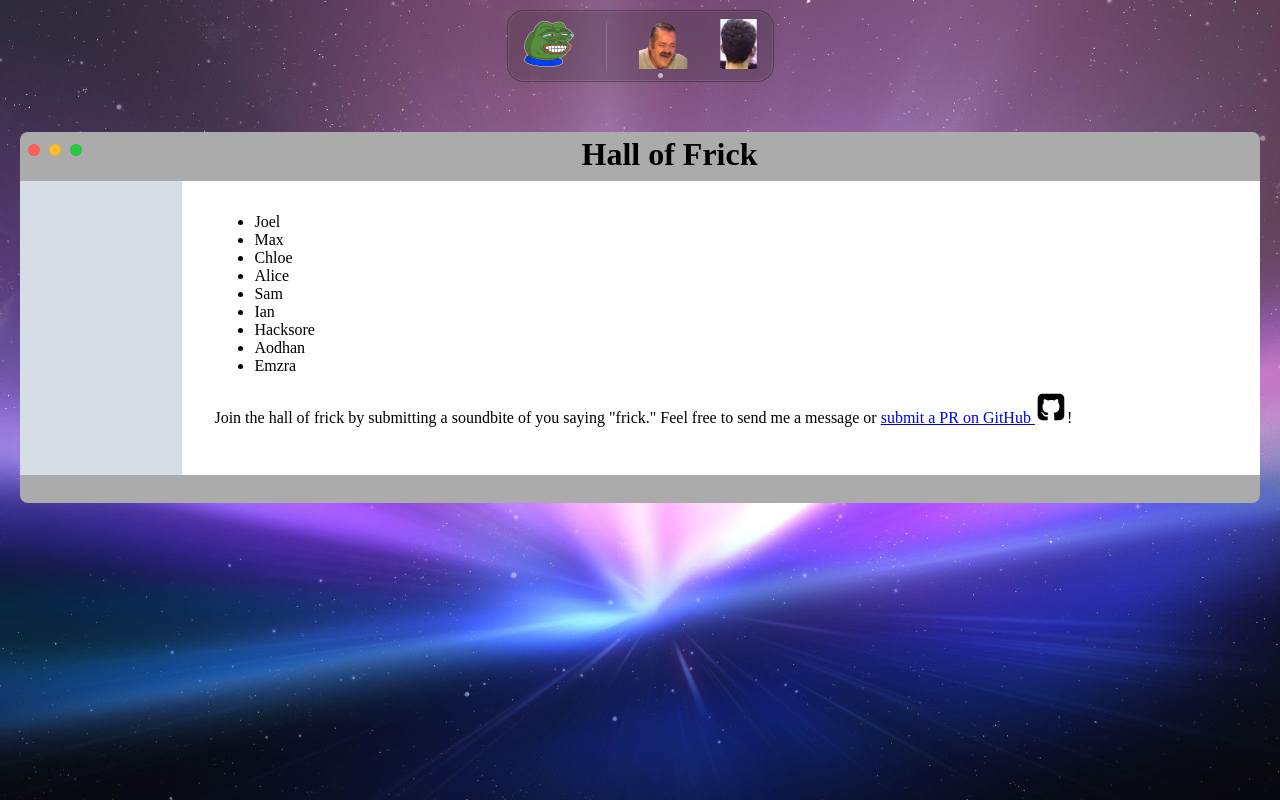
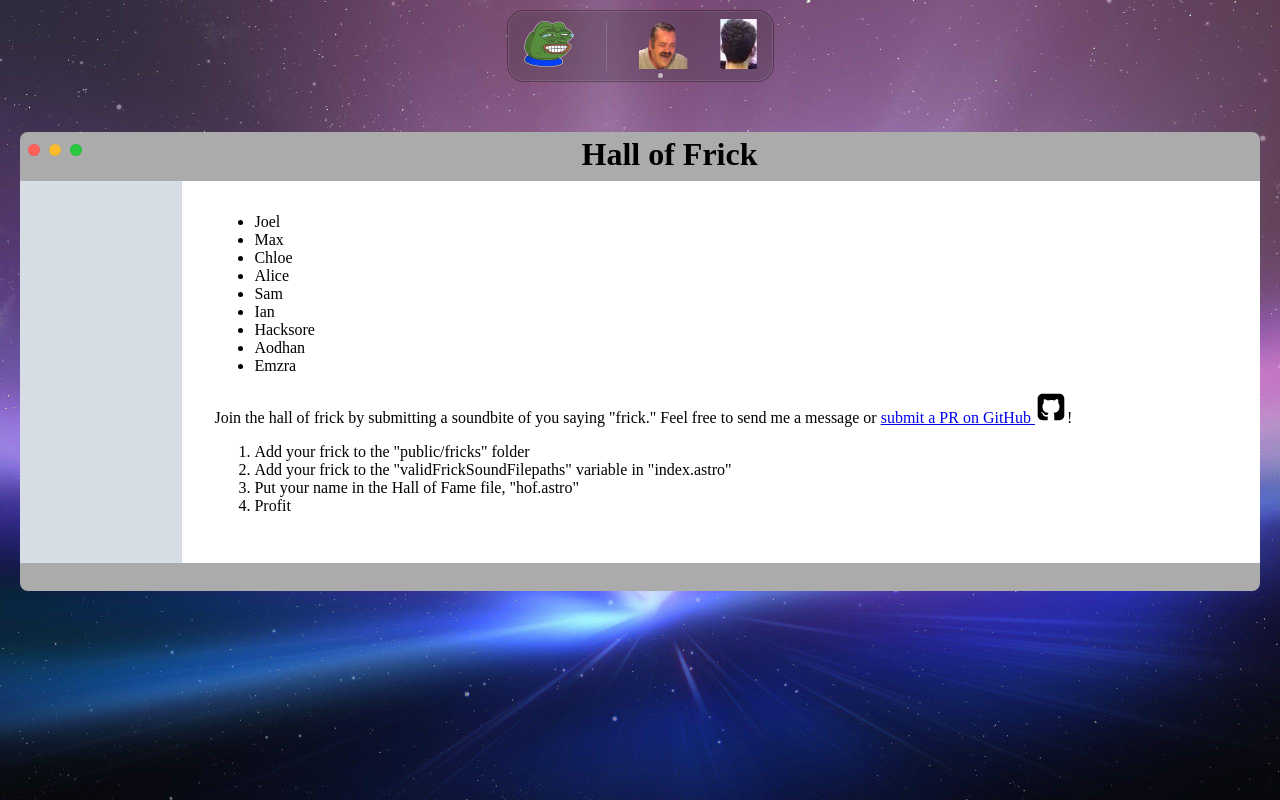
Before and after one commit to maxdemaio/frick, an Astro site: page /hof in a window 1280 px wide. Built offline with nearby package versions, Linux system fonts and the light colour scheme; Astro itself is replaced by a stand-in of ours.

Commit message:
add steps

```diff
--- a/src/layouts/Layout.astro
+++ b/src/layouts/Layout.astro
@@ -35,12 +35,6 @@ const { title, num } = Astro.props;
     <meta name="generator" content={Astro.generator} />
     <title>{title}</title>
     <meta property="og:image" content="/og-frick.png" />
-  </head>
-  <body class="content-sidebar">
-    <Navbar num={num} />
-    <slot />
-  </body>
-</html>
     <style is:global>
       body {
         margin: 0px;
@@ -64,3 +58,9 @@ const { title, num } = Astro.props;
         flex: 1; /* take up as much space as possible */
       }
     </style>
+  </head>
+  <body class="content-sidebar">
+    <Navbar num={num} />
+    <slot />
+  </body>
+</html>
--- a/src/pages/hof.astro
+++ b/src/pages/hof.astro
@@ -17,7 +17,8 @@ import Layout from "../layouts/Layout.astro";
         <li>Aodhan</li>
         <li>Emzra</li>
       </ul>
-      <p>
+      <div>
+        <p>
         Join the hall of frick by submitting a soundbite of you saying "frick."
         Feel free to send me a message or
         <a href="https://github.com/maxdemaio/frick"
@@ -35,6 +36,13 @@ import Layout from "../layouts/Layout.astro";
           ></a
         >!
       </p>
+      <ol>
+        <li>Add your frick to the "public/fricks" folder</li>
+        <li>Add your frick to the "validFrickSoundFilepaths" variable in "index.astro"</li>
+        <li>Put your name in the Hall of Fame file, "hof.astro"</li>
+        <li>Profit</li>
+      </ol>
+      </div>
     </Modal>
   </main>
 </Layout>
```
Lines whose indentation alone changed are shown as unchanged.
